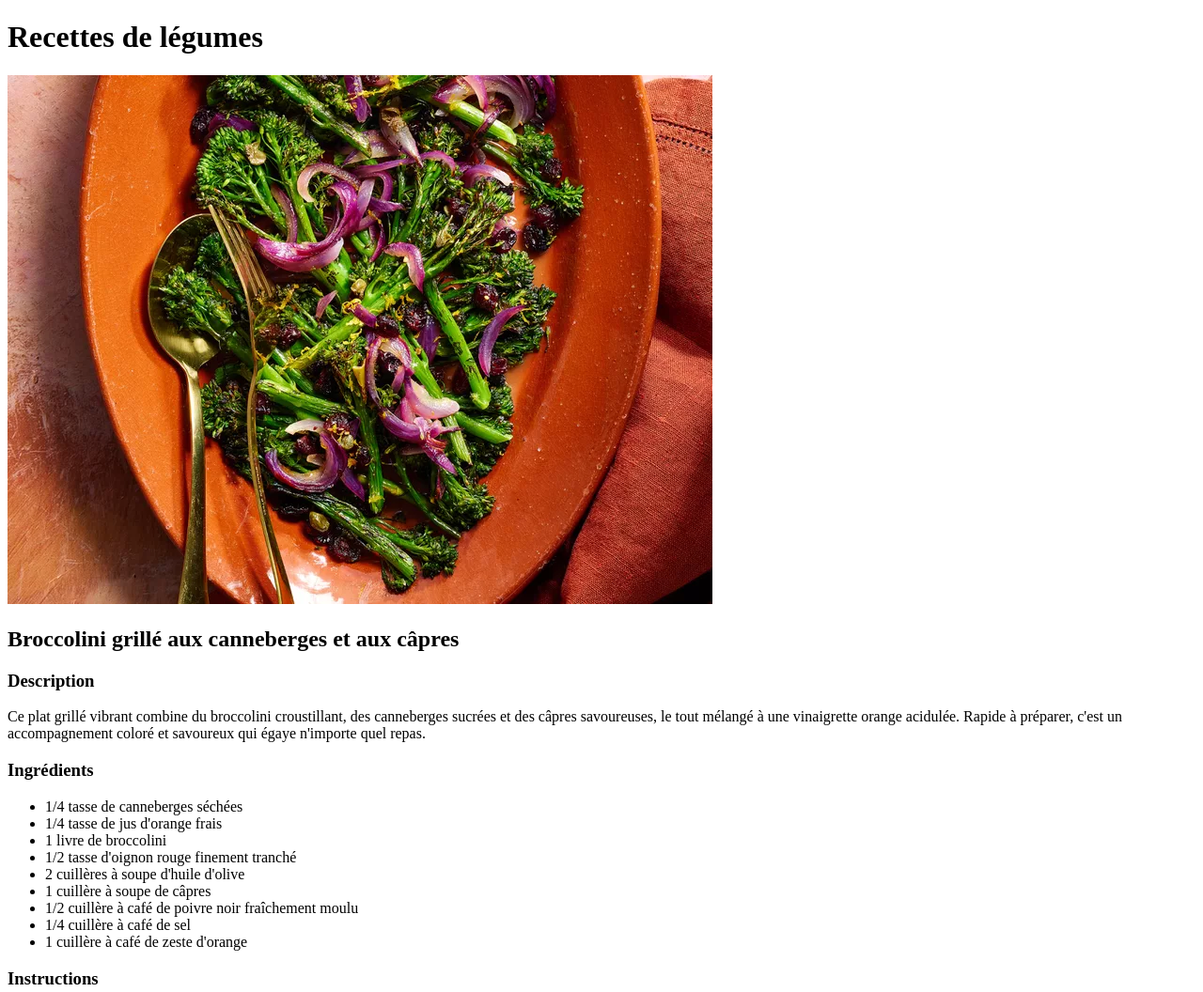
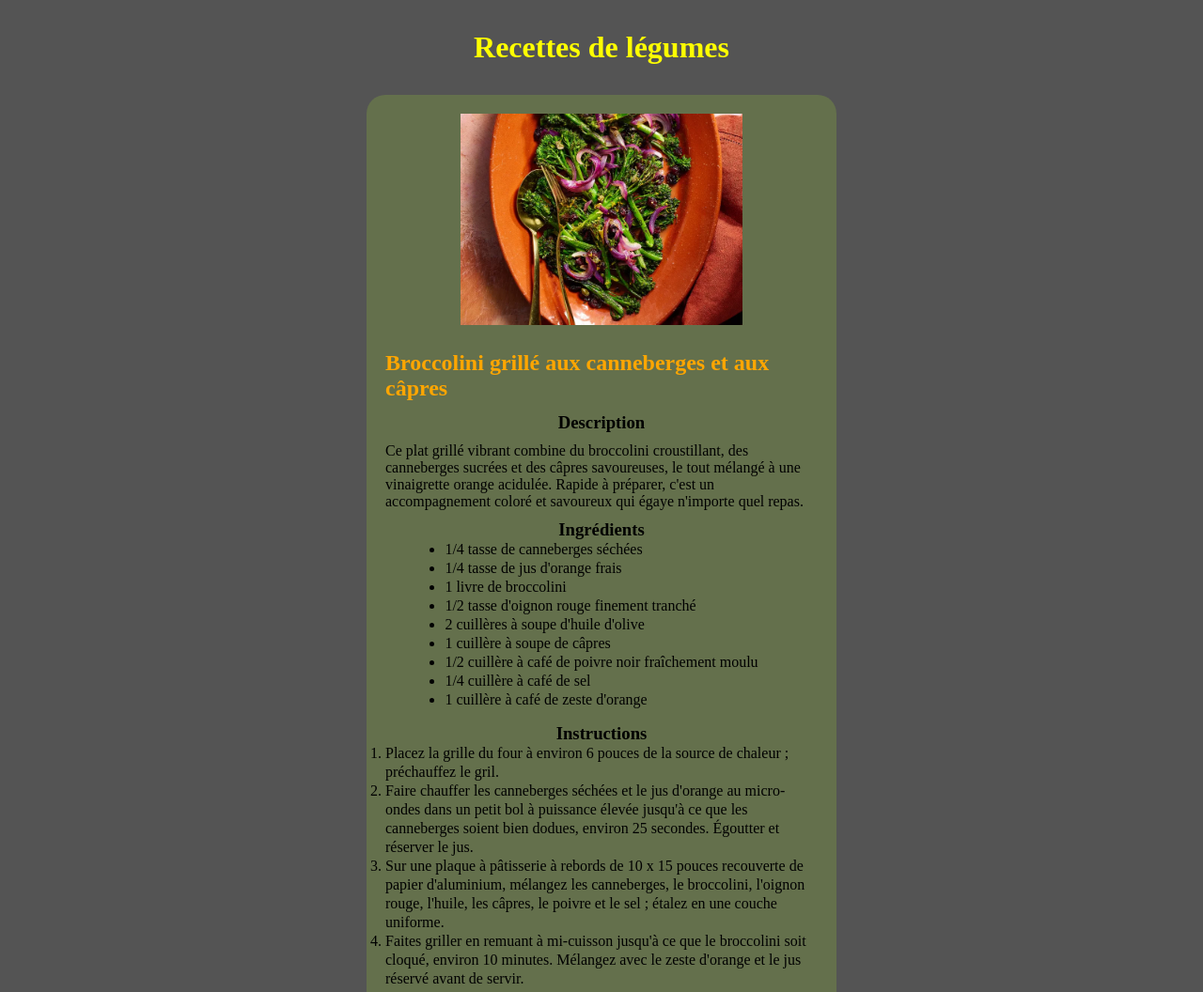
Before and after one commit to AntoninRz/oden-recipes, a plain HTML site: page legumes.html in a window 1280 px wide. Shown: the top 1056 px of the page at 94% size. Drawn offline with Linux system fonts and the light colour scheme.

Commit message:
ajout des styles pour les éléments

```diff
--- a/legumes.html
+++ b/legumes.html
@@ -3,11 +3,12 @@
 <head>
     <meta charset="UTF-8">
     <meta name="viewport" content="width=device-width, initial-scale=1.0">
+    <link rel="stylesheet" href="style.css">
     <title>Recettes odin</title>
 </head>
 <body>
     <h1>Recettes de légumes</h1>
-    <div>
+    <div class="recettes">
         <img src="./media/legume-1.webp" alt="Recettes de légumes">
         <h2>Broccolini grillé aux canneberges et aux câpres</h2>
         <h3>Description</h3>
--- /dev/null
+++ b/style.css
@@ -0,0 +1,49 @@
+* {
+    margin: 0;
+    padding: 0;
+    box-sizing: border-box;
+    /* outline: 2px solid red; */
+}
+
+body {
+    background-color: rgba(0, 0, 0, 0.671);
+    display: flex;
+    flex-direction: column;
+    align-items: center;
+}
+
+h1 {
+    text-align: center;
+    margin: 32px 0;
+    color: yellow;
+}
+
+h2 {
+    color: rgb(255, 166, 0);
+    margin: 12px 0;
+}
+
+p {
+    margin: 10px 0;
+}
+
+ul, ol {
+    line-height: 20px;
+    margin-bottom: 15px;
+}
+
+img {
+    width: 300px;
+    margin-bottom: 15px;
+}
+
+.recettes {
+    background-color: rgba(153, 205, 50, 0.226);
+    border-radius: 20px;
+    width: 500px;
+    display: flex;
+    flex-direction: column;
+    justify-content: center;
+    align-items: center;
+    padding: 20px;
+}
```
Also changed, not shown: index.html (+2 -0 lines), porc.html (+2 -1 lines), poulet.html (+2 -1 lines).
